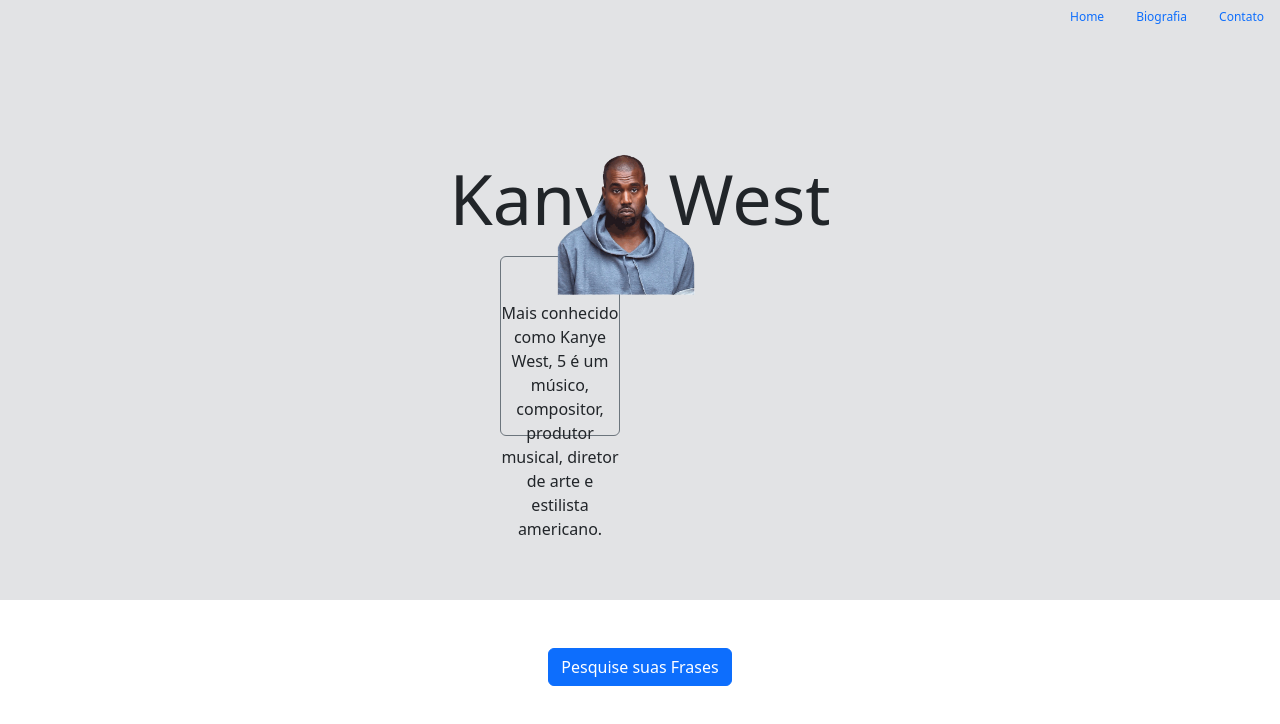
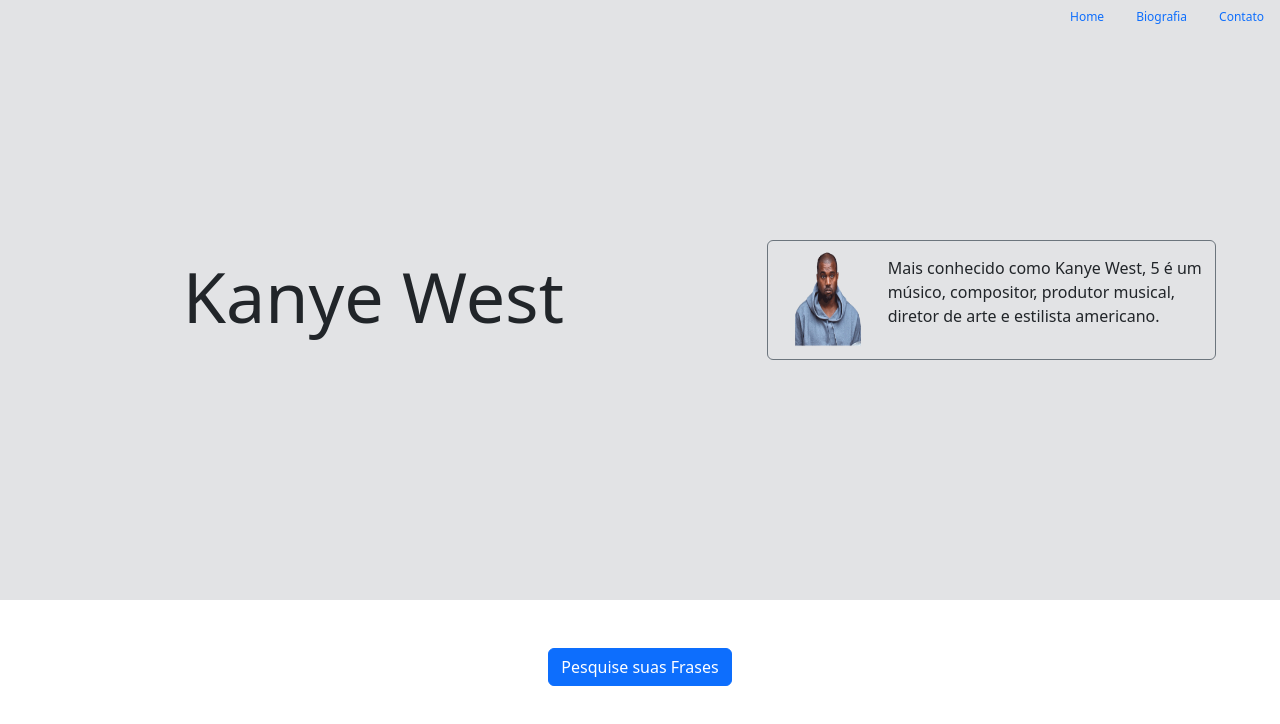
Before and after one commit to Renanluizssx/Projeto-Kanye-West, a React (Create React App) app in the folder myapp/: page / in a window 1280 px wide. Shown: the top 724 px of the page. Built offline with nearby package versions, Linux system fonts and the light colour scheme.

Commit message:
commitado

```diff
--- a/myapp/src/Componentes/navegacao/index.js
+++ b/myapp/src/Componentes/navegacao/index.js
@@ -4,7 +4,10 @@ function Navegacao({ Row, Col }) {
   return (
     <Row className="fixed-top">
       <Col xs={12} sm={12}>
-        <Nav className="justify-content-sm-end" activeKey="/home">
+        <Nav
+          className="justify-content-sm-end justify-content-end"
+          activeKey="/home"
+        >
           <Nav.Item>
             <LinkContainer to="/">
               <Nav.Link>Home</Nav.Link>
--- a/myapp/src/pages/Home/home.css
+++ b/myapp/src/pages/Home/home.css
@@ -1,12 +1,12 @@
 .header-home {
   height: 600px;
 }
-img {
-  width: 250px;
-  height: 150px;
-}
 .title-kanye {
   font-size: 70px;
+}
+.imagem-kanye {
+  width: 120px;
+  height: 100px;
 }
 .container-header-box {
   box-shadow: 0px 0px 5px #000;
@@ -19,3 +19,6 @@ img {
 .sm {
   width: 100%;
 }
+/* .header-texto-kanye {
+  font-size: 5px;
+} */
--- a/myapp/src/pages/Home/index.js
+++ b/myapp/src/pages/Home/index.js
@@ -22,24 +22,20 @@ function Home() {
       <Navegacao Row={Row} Col={Col} />
       <header className="w-100">
         <Row className="bg-secondary-subtle">
-          <Col xs={12} sm={12} className="sm">
+          <Col>
             <Row className="align-items-center header-home">
               <Col>
-                <Row className="align-items-center justify-content-center">
-                  <Col xs={6} sm={12} className="text-center">
-                    <h1 className="title-kanye">Kanye West</h1>
+                <Row className=" align-items-center justify-content-center flex-column flex-sm-column flex-md-column flex-lg-row flex-xl-row flex-xxl-row">
+                  <Col xs={12} sm={6} md={6} lg={6} xl={7} xxl={6}>
+                    <h1 className="title-kanye text-center">Kanye West</h1>
                   </Col>
-                  <Col xs={6}>
-                    <Row className="justify-content-center">
-                      <Col xs={6}>
-                        <Row className="align-items-center">
-                          <Col xs={6} className="text-center">
+                  <Col xs={12} sm={6} md={6} lg={6} xl={5} xxl={6}>
                     <Row>
-                              <Col sm={12} lg={12}>
+                      <Col xs={12} lg={12} xl={11} xxl={8}>
                         <Box
-                                  className="d-flex align-items-center rounded border-secondary"
+                          className="align-items-center rounded border-secondary"
                           sx={{
-                                    height: 180,
+                            height: 120,
                             backgroundColor: "primary",
                             border: 1,
                             borderColor: "#dbdbdb",
@@ -48,19 +44,28 @@ function Home() {
                           }}
                         >
                           <Col
+                            xs={12}
+                            md={12}
                             lg={12}
-                                    className="justify-content-center"
+                            xl={12}
+                            xxl={12}
+                            className="justify-content-center d-flex align-items-center flex-row h-100"
                           >
-                                    <img src={Kanye} alt="foto kanye west" />
-                                    Mais conhecido como Kanye West, 5 é um
-                                    músico, compositor, produtor musical,
-                                    diretor de arte e estilista americano.
+                            <img
+                              src={Kanye}
+                              alt="foto kanye west"
+                              className="imagem-kanye"
+                            />
+                            <p className="d-block d-sm-block d-md-block d-lg-none d-xl-none- d-xxl-none">
+                              músico, compositor, produtor musical
+                            </p>
+                            <p className="d-none d-sm-none d-md-none d-lg-block d-xl-block d-xxl-block">
+                              Mais conhecido como Kanye West, 5 é um músico,
+                              compositor, produtor musical, diretor de arte e
+                              estilista americano.
+                            </p>
                           </Col>
                         </Box>
-                              </Col>
-                            </Row>
-                          </Col>
-                        </Row>
                       </Col>
                     </Row>
                   </Col>
```
Lines whose indentation alone changed are shown as unchanged.
